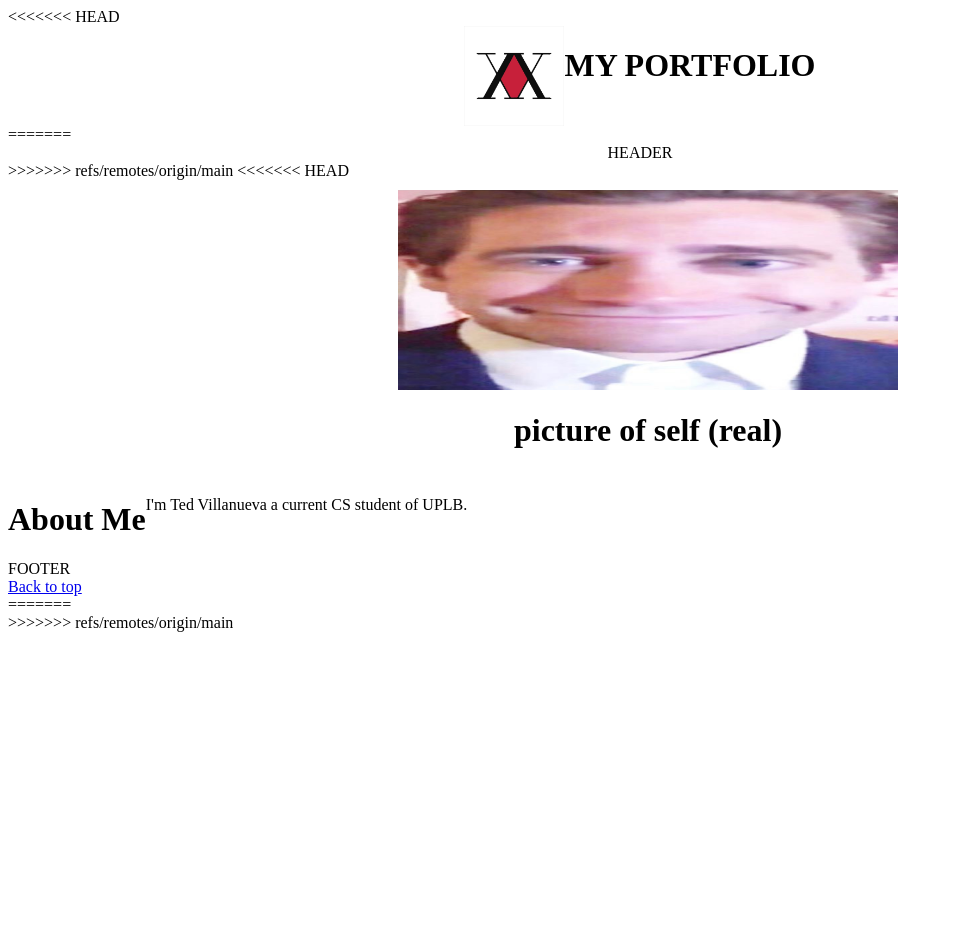
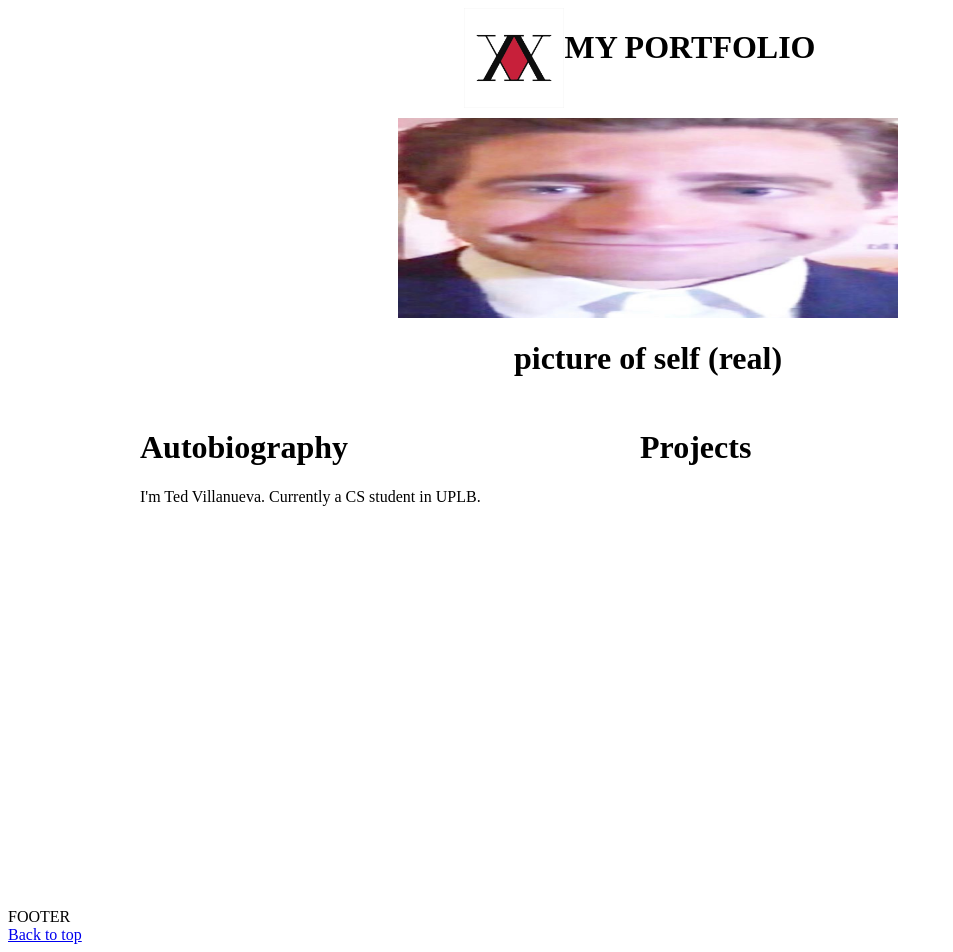
Before and after one commit to CMSC-100-2S-AY2024-2025/exer-01-html-and-css-TedVillanueva, a plain HTML site: page Exer.html in a window 1280 px wide. Shown: the whole page, without its empty margins (0-953 px from the left). Before the commit the page ends 800 px from the top, so only its background shows below. Drawn offline with Linux system fonts and the light colour scheme.

Commit message:
Added: About me section container

```diff
--- a/Exer.html
+++ b/Exer.html
@@ -5,19 +5,14 @@
     <meta name="viewport" content="width=device-width, initial-scale=1.0">
     <title>My very good portfolio</title>
     <link rel="stylesheet" href="./styles.css">
-<<<<<<< HEAD
     <div class="header">
         <img id="header_logo" src="img/logo.jpg" alt="logo">
         <h1>MY PORTFOLIO</h1>
     </div>
-=======
-    <div class="header">HEADER</div>
->>>>>>> refs/remotes/origin/main
 
 </head>
 
 <body>
-<<<<<<< HEAD
     <div id="highlight">
         <img id="feat_img" src="img/jake.webp" alt="welcome">
         <h1>picture of self (real)</h1>
@@ -25,16 +20,18 @@
 
 
 
-    <div id="bio" class="container">
-        <h1>About Me</h1>
-        <p>I'm Ted Villanueva a current CS student of UPLB.</p>
+    <div id="about" class="container">
+        <div id="bio" class="about_box">
+            <h1>Autobiography</h1>
+            <p>I'm Ted Villanueva. Currently a CS student in UPLB.</p>
+        </div>
 
+        <div id="projects" class="about_box">
+            <h1>Projects</h1>
+        </div>
     </div>
 
-    <div id="accomplishments" class="container">
 
-
-    </div>
 
 
 
@@ -45,10 +42,5 @@
        <a href="#header">Back to top</a>
     </div>
 
-=======
-    <div class="container"></div>
-
-
->>>>>>> refs/remotes/origin/main
 </body>
 </html>
--- a/styles.css
+++ b/styles.css
@@ -7,6 +7,13 @@
     display: flex;
     justify-content: center;
 }
+
+.about_box{
+    height: 500px;
+    width: 500px;
+    border: 5px;
+}
+
 #header_logo{
     height: 100px;
     width: 100px;
@@ -27,3 +34,8 @@
     height: 200px;
     width: 500px;
 }
+
+#about{
+    justify-content: center;
+    align-content: center;
+}
```
